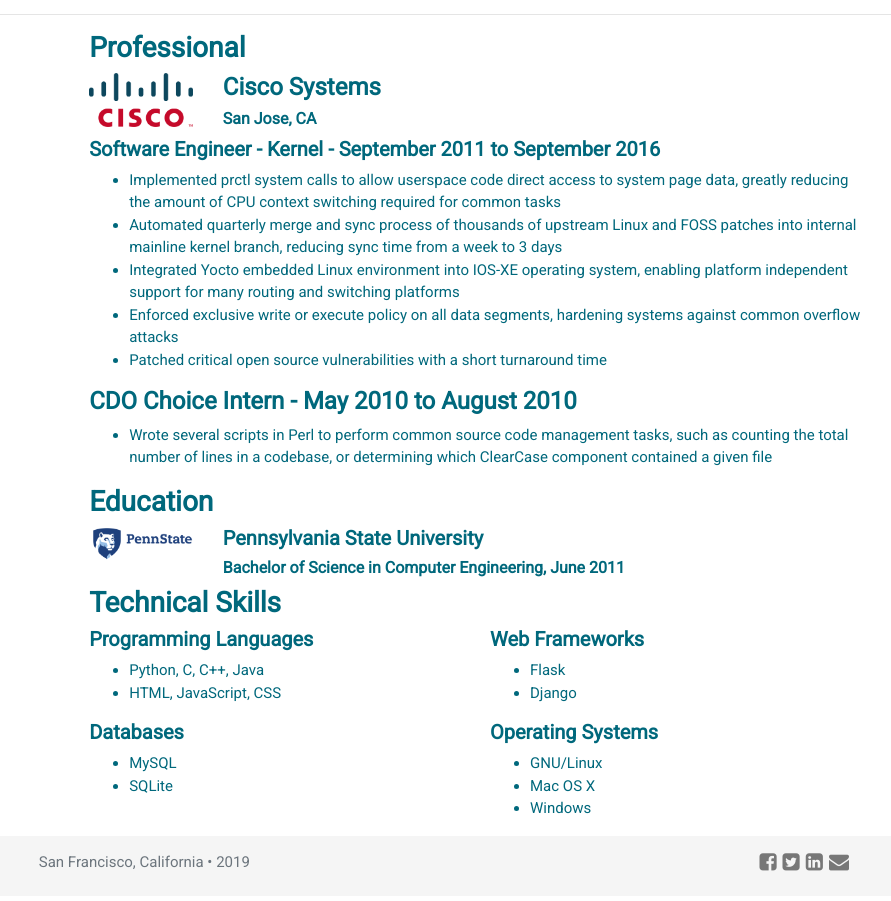
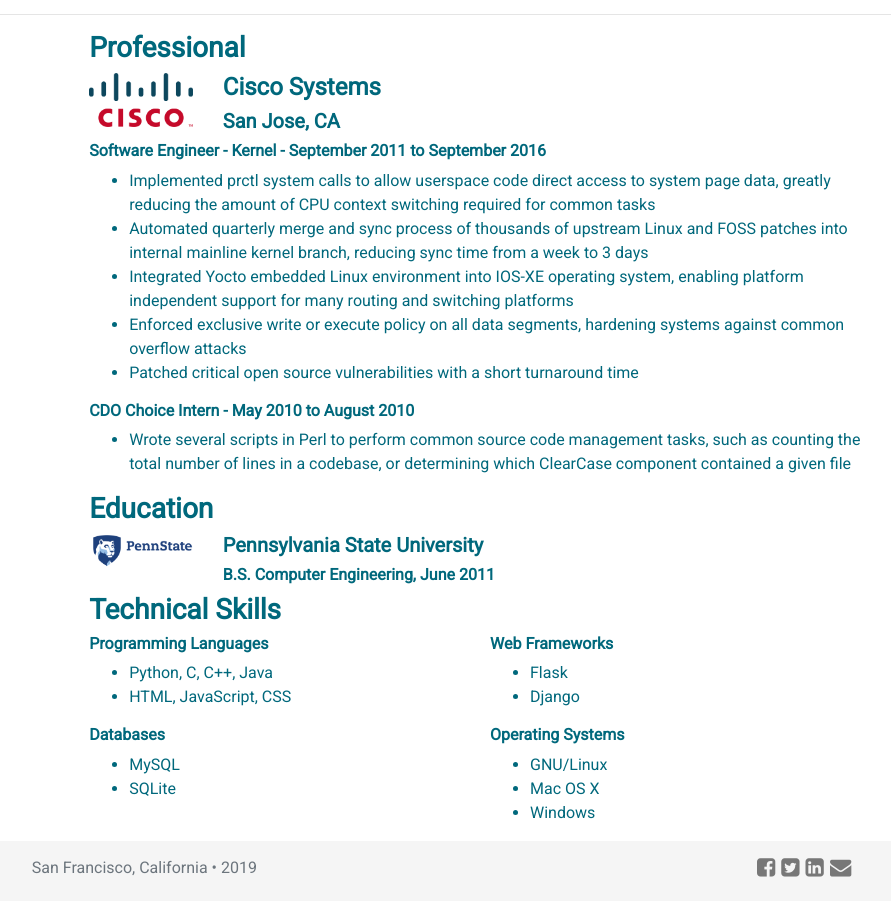
Before and after one commit to mcardillo55/portfolio-react, a React (Create React App) app: page /experience in a window 1280 px wide. Shown: the part 266-1167 px from the top of the page, without its empty margins (165-1056 px from the left). Built offline with nearby package versions, Linux system fonts and the light colour scheme.

Commit message:
Update heading sizes in ExperienceSection

```diff
--- a/src/App.css
+++ b/src/App.css
@@ -3,7 +3,7 @@
 }
 
 h1 {
-    font-size: 80px;
+  font-size: 80px;
 }
 
 html {
@@ -16,7 +16,6 @@
     margin-bottom: 60px;
     color: #00687C;
     font-family: "Roboto", sans-serif !important ;
-    font-size: 15px;
 }
 
 footer {
@@ -90,7 +89,6 @@
 
 #footer-container {
     margin-top: 15px;
-    font-size: 15px;
 }
 
 #page-wrap {
--- a/src/components/ExperienceSection.jsx
+++ b/src/components/ExperienceSection.jsx
@@ -17,10 +17,10 @@
                     </Col>
                     <Col xs={10}>
                         <h4>Cisco Systems</h4>
-                        <h6>San Jose, CA</h6>
+                        <h5>San Jose, CA</h5>
                     </Col>
                 </Row>
-                <h5 className="job-title">Software Engineer - Kernel - September 2011 to September 2016</h5>
+                <h6 className="job-title">Software Engineer - Kernel - September 2011 to September 2016</h6>
                 <ul className="job-roles">
                     <li>Implemented prctl system calls to allow userspace code direct access to system page data, greatly reducing the amount of CPU context switching required for common tasks</li>
                     <li>Automated quarterly merge and sync process of thousands of upstream Linux and FOSS patches into internal mainline kernel branch, reducing sync time from a week to 3 days</li>
@@ -28,7 +28,7 @@
                     <li>Enforced exclusive write or execute policy on all data segments, hardening systems against common overflow attacks</li>
                     <li>Patched critical open source vulnerabilities with a short turnaround time</li>
                 </ul>
-                <h4 className="job-title">CDO Choice Intern - May 2010 to August 2010</h4>
+                <h6 className="job-title">CDO Choice Intern - May 2010 to August 2010</h6>
                 <ul className="job-roles">
                     <li>Wrote several scripts in Perl to perform common source code management tasks, such as counting the total number of lines in a codebase, or determining which ClearCase component contained a given file</li>
                 </ul>
@@ -43,7 +43,7 @@
                 </Col>
                 <Col xs={7}>
                     <h5>Pennsylvania State University</h5>
-                    <h6>Bachelor of Science in Computer Engineering, June 2011</h6>
+                    <h6>B.S. Computer Engineering, June 2011</h6>
                 </Col>
             </Row>
         </div>
@@ -52,14 +52,14 @@
             <h3>Technical Skills</h3>
             <Row>
                 <Col sm={6}>
-                    <h5>Programming Languages</h5>
+                    <h6>Programming Languages</h6>
                     <ul>
                         <li>Python, C, C++, Java</li>
                         <li>HTML, JavaScript, CSS</li>
                     </ul>
                 </Col>
                 <Col sm={6}>
-                    <h5>Web Frameworks</h5>
+                    <h6>Web Frameworks</h6>
                     <ul>
                         <li>Flask</li>
                         <li>Django</li>
@@ -68,14 +68,14 @@
             </Row>
             <Row>
                 <Col sm={6}>
-                    <h5>Databases</h5>
+                    <h6>Databases</h6>
                     <ul>
                         <li>MySQL</li>
                         <li>SQLite</li>
                     </ul>
                 </Col>
                 <Col sm={6}>
-                    <h5>Operating Systems</h5>
+                    <h6>Operating Systems</h6>
                     <ul>
                         <li>GNU/Linux</li>
                         <li>Mac OS X</li>
```
